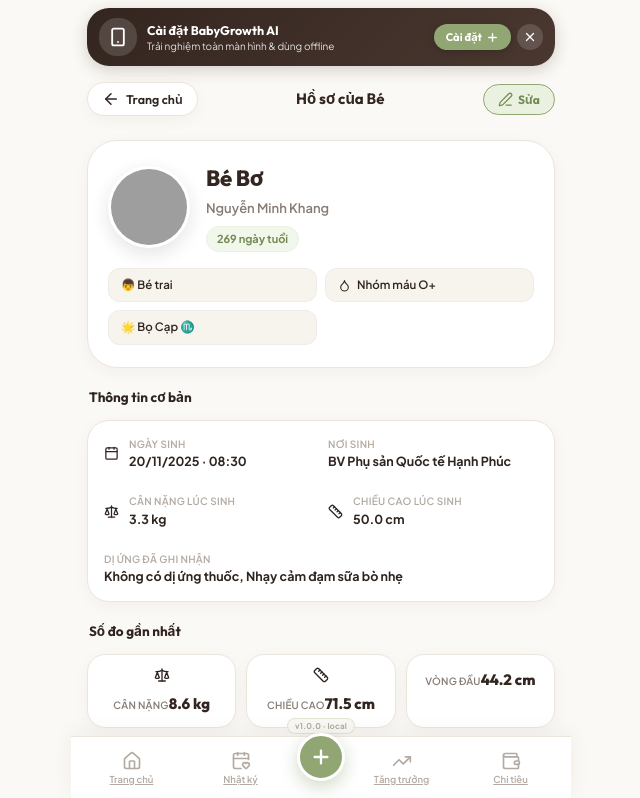
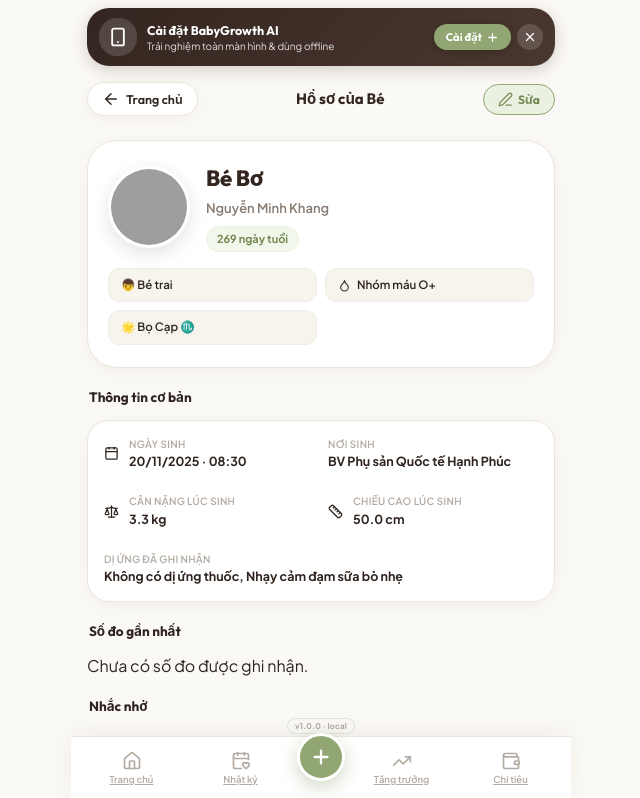
Before and after one commit to dvphuit/baby-growth, a React (Vite) app in the folder app/: page /profile in a window 1280 px wide. Shown: the top 798 px of the page, without its empty margins (319-959 px from the left). Built offline with nearby package versions, Linux system fonts and the light colour scheme; no server answers; grey boxes are pictures that could not be loaded.

Commit message:
fix: hide seed growth and expose reminder settings from profile

```diff
--- a/app/src/components/profile/ProfileView.tsx
+++ b/app/src/components/profile/ProfileView.tsx
@@ -1,14 +1,16 @@
 import { useMemo } from 'react';
 import { useNavigate } from 'react-router-dom';
-import { ArrowLeft, Calendar, Droplet, Edit3, Ruler, Scale } from 'lucide-react';
+import { ArrowLeft, Bell, Calendar, Droplet, Edit3, Ruler, Scale } from 'lucide-react';
 import { useBabyStore } from '@/store/useBabyStore';
 import { useFamily } from '@/hooks/useFamily';
 import { GoogleSyncCard } from './GoogleSyncCard';
 import { formatDateDisplay } from '@/utils/date';
 import { getZodiacSign } from '@/utils/zodiac';
+import { getRealGrowthHistory } from '@/domain/growthSelectors';
 
 interface ProfileViewProps {
   onOpenEditProfile: () => void;
+  onOpenNotifications: () => void;
   onShowToast?: (msg: string, icon?: string) => void;
 }
 
@@ -19,38 +21,31 @@ function daysSince(dateStr: string): number | null {
   return Math.max(0, Math.floor((today.getTime() - birth.getTime()) / 86_400_000));
 }
 
-export const ProfileView: React.FC<ProfileViewProps> = ({ onOpenEditProfile }) => {
+export const ProfileView: React.FC<ProfileViewProps> = ({ onOpenEditProfile, onOpenNotifications }) => {
   const navigate = useNavigate();
   const family = useFamily();
   const currentStageData = useBabyStore((state) => state.currentStageData());
-  const latestGrowth = useMemo(() => currentStageData.growthHistory?.[0] ?? null, [currentStageData.growthHistory]);
+  const latestGrowth = useMemo(() => getRealGrowthHistory(currentStageData.growthHistory)[0] ?? null, [currentStageData.growthHistory]);
   const ageDays = daysSince(family.birthDate);
   const zodiac = getZodiacSign(family.birthDate);
 
   return (
     <div className="baby-profile-view-container">
       <div className="profile-top-bar">
-        <button className="profile-back-btn" onClick={() => navigate('/')} id="btnBackFromProfile">
-          <ArrowLeft size={18} /><span>Trang chủ</span>
-        </button>
+        <button className="profile-back-btn" onClick={() => navigate('/')} id="btnBackFromProfile"><ArrowLeft size={18} /><span>Trang chủ</span></button>
         <span className="profile-top-title">Hồ sơ của Bé</span>
-        <button className="profile-edit-btn" onClick={onOpenEditProfile} id="btnEditProfileTop">
-          <Edit3 size={15} /><span>Sửa</span>
-        </button>
+        <button className="profile-edit-btn" onClick={onOpenEditProfile} id="btnEditProfileTop"><Edit3 size={15} /><span>Sửa</span></button>
       </div>
 
       <section className="profile-hero-card">
         <div className="profile-hero-content">
-          <div className="profile-avatar-wrapper">
-            <img src={family.childAvatar} alt={family.childName} className="profile-avatar-img" />
-          </div>
+          <div className="profile-avatar-wrapper"><img src={family.childAvatar} alt={family.childName} className="profile-avatar-img" /></div>
           <div className="profile-hero-meta">
             <h2 className="profile-hero-nickname">{family.childName}</h2>
             <p className="profile-hero-fullname">{family.childFullName}</p>
             {ageDays !== null && <div className="profile-days-badge"><span>{ageDays} ngày tuổi</span></div>}
           </div>
         </div>
-
         <div className="profile-identity-badges-grid">
           <div className="profile-badge-pill"><span>{family.gender === 'boy' ? '👦 Bé trai' : '👧 Bé gái'}</span></div>
           <div className="profile-badge-pill"><Droplet size={13} /><span>Nhóm máu {family.bloodType || 'chưa cập nhật'}</span></div>
@@ -62,10 +57,7 @@ export const ProfileView: React.FC<ProfileViewProps> = ({ onOpenEditProfile }) =
         <div className="section-title-row"><span className="section-main-title">Thông tin cơ bản</span></div>
         <div className="profile-medical-card">
           <div className="medical-info-row">
-            <div className="medical-info-item">
-              <Calendar size={15} />
-              <div><span className="medical-item-lbl">Ngày sinh</span><span className="medical-item-val">{formatDateDisplay(family.birthDate)}{family.birthTime ? ` · ${family.birthTime}` : ''}</span></div>
-            </div>
+            <div className="medical-info-item"><Calendar size={15} /><div><span className="medical-item-lbl">Ngày sinh</span><span className="medical-item-val">{formatDateDisplay(family.birthDate)}{family.birthTime ? ` · ${family.birthTime}` : ''}</span></div></div>
             {family.hospital && <div className="medical-info-item"><div><span className="medical-item-lbl">Nơi sinh</span><span className="medical-item-val">{family.hospital}</span></div></div>}
           </div>
           {(family.birthWeight || family.birthHeight || family.headCircAtBirth) && (
@@ -74,9 +66,7 @@ export const ProfileView: React.FC<ProfileViewProps> = ({ onOpenEditProfile }) =
               {family.birthHeight && <div className="medical-info-item"><Ruler size={15} /><div><span className="medical-item-lbl">Chiều cao lúc sinh</span><span className="medical-item-val">{family.birthHeight}</span></div></div>}
             </div>
           )}
-          {family.allergies && family.allergies.length > 0 && (
-            <div style={{ marginTop: 12 }}><span className="medical-item-lbl">Dị ứng đã ghi nhận</span><div className="medical-item-val">{family.allergies.join(', ')}</div></div>
-          )}
+          {family.allergies && family.allergies.length > 0 && <div style={{ marginTop: 12 }}><span className="medical-item-lbl">Dị ứng đã ghi nhận</span><div className="medical-item-val">{family.allergies.join(', ')}</div></div>}
         </div>
       </section>
 
@@ -88,26 +78,21 @@ export const ProfileView: React.FC<ProfileViewProps> = ({ onOpenEditProfile }) =
             <div className="profile-vital-capsule-card height"><Ruler size={16} /><div><span className="vital-capsule-label">Chiều cao</span><span className="vital-capsule-value">{latestGrowth.height} cm</span></div></div>
             <div className="profile-vital-capsule-card head"><div><span className="vital-capsule-label">Vòng đầu</span><span className="vital-capsule-value">{latestGrowth.headCirc} cm</span></div></div>
           </div>
-        ) : (
-          <div className="empty-state"><p>Chưa có số đo được ghi nhận.</p></div>
-        )}
+        ) : <div className="empty-state"><p>Chưa có số đo được ghi nhận.</p></div>}
+      </section>
+
+      <section className="profile-section-block">
+        <div className="section-title-row"><span className="section-main-title">Nhắc nhở</span></div>
+        <button type="button" className="log-btn-primary" onClick={onOpenNotifications}><Bell size={15} /> Cài đặt notification & reminder</button>
       </section>
 
       <section className="profile-section-block">
         <div className="section-title-row"><span className="section-main-title">Gia đình</span></div>
-        <div className="profile-medical-card">
-          <div className="medical-info-row">
-            <div className="medical-info-item"><div><span className="medical-item-lbl">Mẹ</span><span className="medical-item-val">{family.momName}</span></div></div>
-            <div className="medical-info-item"><div><span className="medical-item-lbl">Ba</span><span className="medical-item-val">{family.dadName}</span></div></div>
-          </div>
-        </div>
+        <div className="profile-medical-card"><div className="medical-info-row"><div className="medical-info-item"><div><span className="medical-item-lbl">Mẹ</span><span className="medical-item-val">{family.momName}</span></div></div><div className="medical-info-item"><div><span className="medical-item-lbl">Ba</span><span className="medical-item-val">{family.dadName}</span></div></div></div></div>
       </section>
 
       <GoogleSyncCard />
-
-      <p style={{ padding: '0 4px 20px', fontSize: 11, color: 'var(--color-text-muted)', lineHeight: 1.5 }}>
-        Cung hoàng đạo chỉ là thông tin hồ sơ mang tính giải trí và không được dùng cho đánh giá sức khỏe hay nhắc chăm sóc.
-      </p>
+      <p style={{ padding: '0 4px 20px', fontSize: 11, color: 'var(--color-text-muted)', lineHeight: 1.5 }}>Cung hoàng đạo chỉ là thông tin hồ sơ mang tính giải trí và không được dùng cho đánh giá sức khỏe hay nhắc chăm sóc.</p>
     </div>
   );
 };
```
